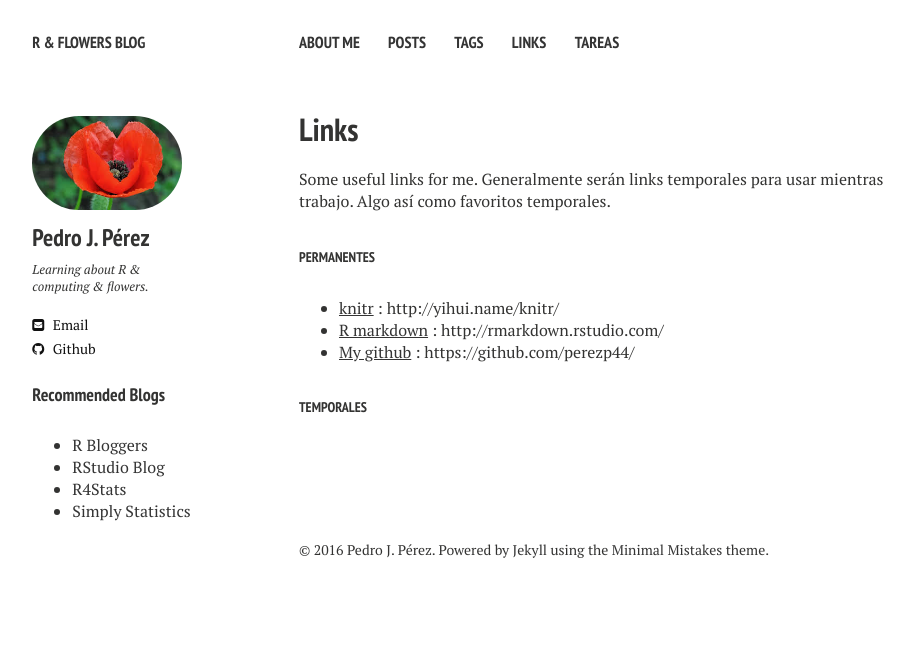
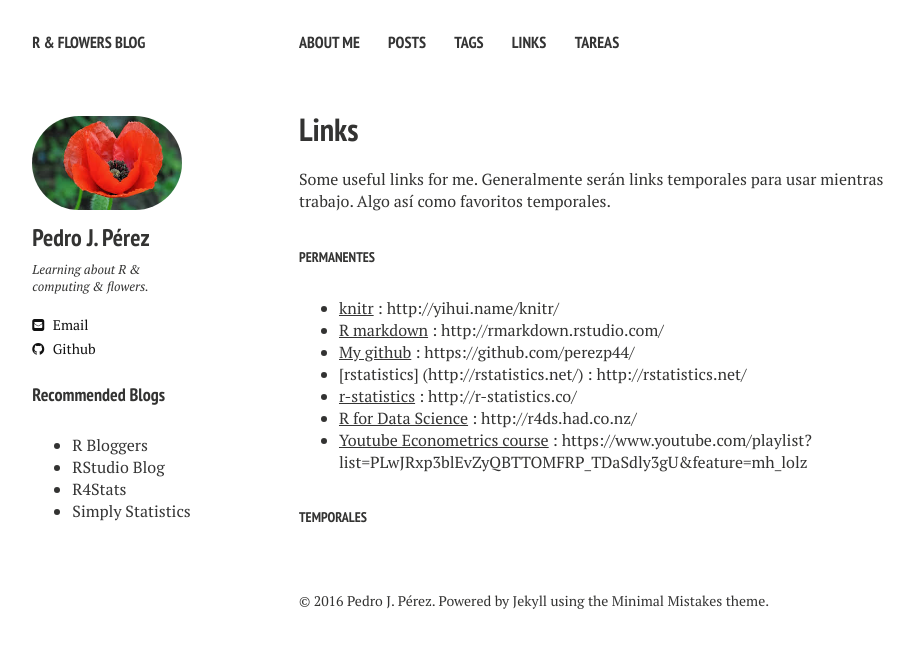
Before and after one commit to perezp44/perezp44.github.io, a Jekyll site: the page built from links/index.md, in a window 1280 px wide. Shown: the top 648 px of the page, without its empty margins (21-935 px from the left). Built offline with Jekyll 4.4.1, drawn with Linux system fonts in a browser that asks for light colours; nearby versions of some CDN libraries.

Commit message:
subiendokk flowers57

```diff
--- a/_config.yml
+++ b/_config.yml
@@ -12,7 +12,7 @@ description: Blog on R & computing & flowers (for myself)
 
 permalink:   /:categories/:title/
 markdown:    kramdown
-highlighter: pygments
+highlighter: rouge
 sass:
   sass_dir: _sass
   style: compressed
--- a/links/index.md
+++ b/links/index.md
@@ -13,6 +13,9 @@ Some useful links for me. Generalmente serán links temporales para usar mientra
 - [knitr](http://yihui.name/knitr/) : http://yihui.name/knitr/
 - [R markdown](http://rmarkdown.rstudio.com/) : http://rmarkdown.rstudio.com/
 - [My github](https://github.com/perezp44/) : https://github.com/perezp44/
-
+- [rstatistics] (http://rstatistics.net/) : http://rstatistics.net/
+- [r-statistics](http://r-statistics.co/)  : http://r-statistics.co/
+- [R for Data Science](http://r4ds.had.co.nz/)  : http://r4ds.had.co.nz/
+- [Youtube Econometrics course](https://www.youtube.com/playlist?list=PLwJRxp3blEvZyQBTTOMFRP_TDaSdly3gU&feature=mh_lolz)   : https://www.youtube.com/playlist?list=PLwJRxp3blEvZyQBTTOMFRP_TDaSdly3gU&feature=mh_lolz
 
 ###### TEMPORALES
```
